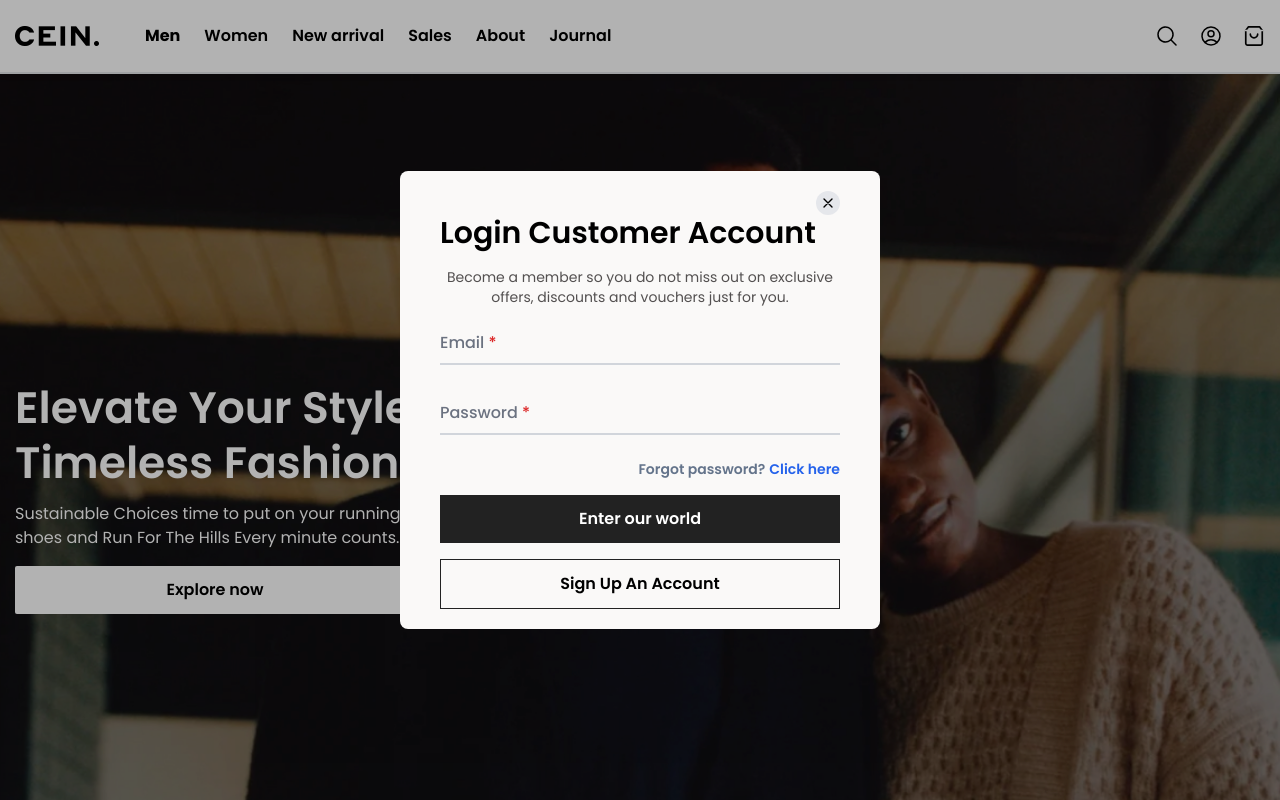
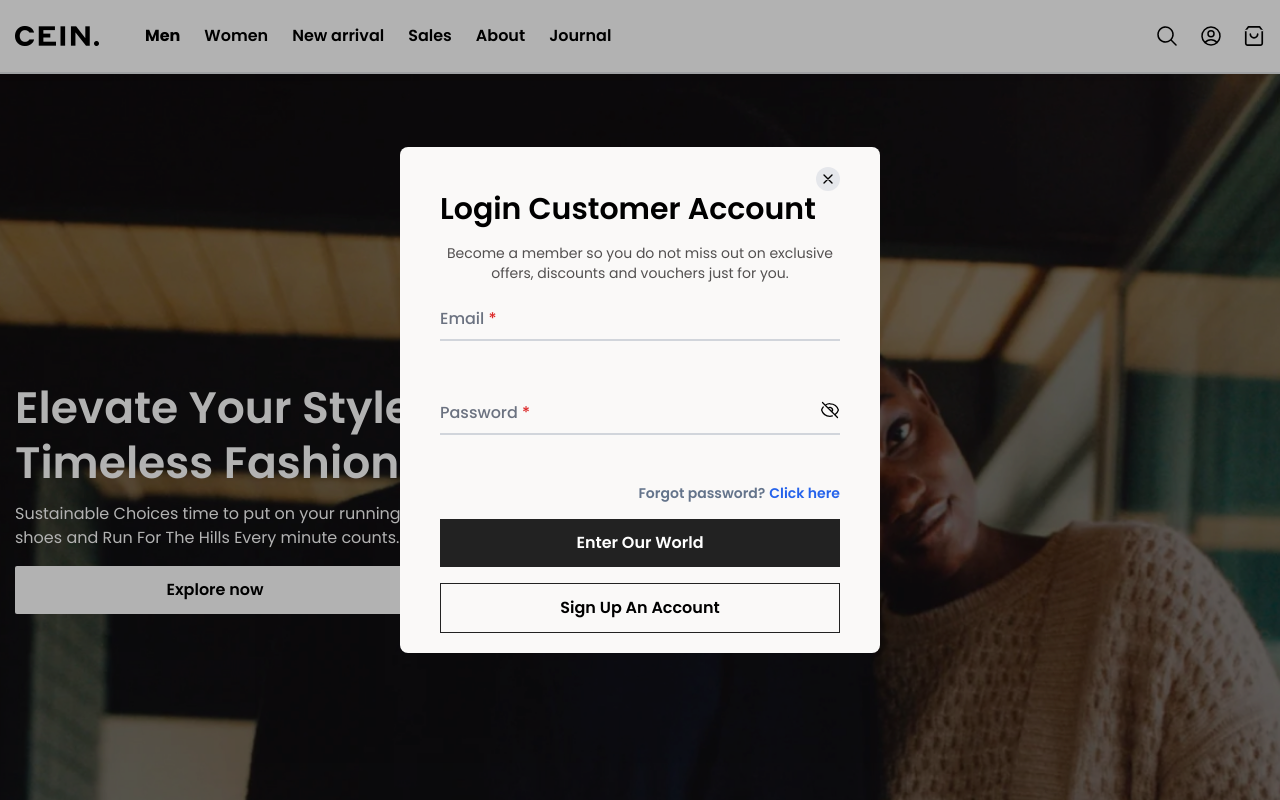
Before and after one commit to kyhungtran191/cein-fe, a React (Vite) app: page / in a window 1280 px wide. Both pictures are taken after a click on the icon 1211 px from the left and 36 px from the top of the page. Shown: the top 800 px of the page. Built offline with nearby package versions, Linux system fonts and the light colour scheme.

Commit message:
done validate

```diff
--- a/package.json
+++ b/package.json
@@ -13,6 +13,7 @@
     "prettier:fix": "prettier --write \"src/**/(*.tsx|*.ts|*.css|*.scss)\""
   },
   "dependencies": {
+    "@hookform/resolvers": "^3.3.4",
     "@tailwindcss/line-clamp": "^0.4.4",
     "@tanstack/react-query": "^4.29.7",
     "@tanstack/react-query-devtools": "^4.29.7",
@@ -24,10 +25,12 @@
     "lodash": "^4.17.21",
     "react": "^18.2.0",
     "react-dom": "^18.2.0",
+    "react-hook-form": "^7.50.1",
     "react-redux": "^9.1.0",
     "react-router-dom": "^6.22.0",
     "react-toastify": "^10.0.4",
     "swiper": "^11.0.6",
+    "yup": "^1.3.3",
     "zustand": "^4.5.0"
   },
   "devDependencies": {
--- a/src/components/Input/Input.tsx
+++ b/src/components/Input/Input.tsx
@@ -1,4 +1,7 @@
-import React from 'react'
+/* eslint-disable jsx-a11y/no-static-element-interactions */
+import React, { useState } from 'react'
+import Eye from 'src/icons/Eye'
+import EyeClose from 'src/icons/EyeClose'
 
 type InputProps = {
   className?: string
@@ -7,14 +10,25 @@ type InputProps = {
   id?: string
 } & React.InputHTMLAttributes<HTMLInputElement>
 export default function Input({ className, type, name, id, ...rest }: InputProps) {
+  const [togglePassword, setTogglePassword] = useState(false)
   return (
+    <>
       <input
-      type={type}
+        type={(type == 'password' && togglePassword ? 'text' : 'password') || type}
         name={name}
         id={id}
         placeholder=''
-      className={`block py-2.5 px-0 w-full text-base text-gray-900 !bg-transparent border-0 border-b-2 border-gray-300 appearance-none dark:text-white font-medium focus:outline-none focus:ring-0 focus:border-blue-400 peer relative ${className}`}
+        className={`block py-2.5 px-0 w-full text-base text-gray-900 !bg-transparent border-0 border-b-2 border-gray-300 appearance-none font-medium focus:outline-none focus:ring-0 focus:border-blue-400 peer relative ${className} pr-5`}
         {...rest}
       />
+      {type == 'password' && (
+        <div
+          className='absolute right-0 top-[30%] -translate-y-1/2 cursor-pointer w-[20px] h-[20px]'
+          onClick={() => setTogglePassword((s) => !s)}
+        >
+          {togglePassword ? <Eye></Eye> : <EyeClose></EyeClose>}
+        </div>
+      )}
+    </>
   )
 }
--- a/src/components/Modal/AuthModal.tsx
+++ b/src/components/Modal/AuthModal.tsx
@@ -1,16 +1,71 @@
 /* eslint-disable jsx-a11y/no-static-element-interactions */
-import React, { useState } from 'react'
+import React, { useMemo, useState } from 'react'
 import Modal from './Modal'
 import { useAuthModal } from 'src/global/useAuthModal'
 import Input from '../Input/Input'
 import Label from '../Label/Label'
 import Button from '../Button/Button'
 import { Link } from 'react-router-dom'
+import * as yup from 'yup'
+import { Controller, SubmitHandler, useForm } from 'react-hook-form'
+import { yupResolver } from '@hookform/resolvers/yup'
+const isAuth = false
 
-const isAuth = false
+type LoginFormData = {
+  email: string
+  password: string
+}
+
+type SignUpFormData = {
+  name: string
+  email: string
+  password: string
+  confirm_password: string
+}
+
 export default function AuthModal() {
   const { open, closeAuth } = useAuthModal((state) => state)
   const [isLogin, setIsLogin] = useState<boolean>(true)
+  //Define Schema
+  //Login
+  const loginSchema = yup
+    .object({
+      email: yup.string().email('Your provided email is invald').required('Please provide your email'),
+      password: yup.string().required('Please provide password').min(8, 'Password must be at least 8 characters')
+    })
+    .required()
+  //SignUp
+  const signUpSchema = yup
+    .object({
+      name: yup.string().required('Please provide your name'),
+      email: yup.string().email('Your provided email is invald').required('Please provide your email'),
+      password: yup.string().required('Please provide password').min(8, 'Password must be at least 8 characters'),
+      confirm_password: yup
+        .string()
+        .oneOf([yup.ref('password')], 'Passwords is not match')
+        .required('Please provide confirm password')
+    })
+    .required()
+  //Define form validate
+  const {
+    control: loginControl,
+    handleSubmit: handleSubmitLogin,
+    formState: { errors: loginErrors }
+  } = useForm<LoginFormData>({
+    resolver: yupResolver(loginSchema)
+  })
+
+  const {
+    control: signUpControl,
+    handleSubmit: handleSubmitSignUp,
+    formState: { errors: signUpErrors }
+  } = useForm<SignUpFormData>({
+    resolver: yupResolver(signUpSchema)
+  })
+
+  const onSubmitLogin: SubmitHandler<LoginFormData> = (data) => console.log(data)
+  const onSubmitSignUp: SubmitHandler<SignUpFormData> = (data) => console.log(data)
+
   if (isAuth) return null
   return (
     <Modal
@@ -24,49 +79,37 @@ export default function AuthModal() {
       <p className='text-center section-desc  max-w-[400px] mx-auto text-xs md:text-sm pb-15'>
         Become a member so you do not miss out on exclusive offers, discounts and vouchers just for you.
       </p>
-      <form action=''>
+      {isLogin && (
+        <form onSubmit={handleSubmitLogin(onSubmitLogin)}>
           <div className='relative z-0 w-full mb-6 group'>
-          <Input type='text' name='email' id='email'></Input>
+            <Controller
+              control={loginControl}
+              name='email'
+              render={({ field }) => <Input type='text' id='email' {...field}></Input>}
+            ></Controller>
             <Label htmlFor='email'>
               Email <span className='text-red-600'>*</span>
             </Label>
+            <div className='py-3 text-sm font-semibold text-red-500'>{loginErrors.email?.message}</div>
           </div>
-        {!isLogin && (
           <div className='relative z-0 w-full mb-6 group'>
-            <Input type='text' name='name' id='name'></Input>
-            <Label htmlFor='name'>
-              Full Name <span className='text-red-600'>*</span>
-            </Label>
-          </div>
-        )}
-        <div className='relative z-0 w-full mb-6 group'>
-          <Input type='text' name='email' id='email'></Input>
-          <Label htmlFor='email'>
+            <Controller
+              control={loginControl}
+              name='password'
+              render={({ field }) => <Input type='password' id='password' {...field}></Input>}
+            ></Controller>
+            <Label htmlFor='password'>
               Password <span className='text-red-600'>*</span>
             </Label>
+            <div className='py-3 text-sm font-semibold text-red-500'>{loginErrors.password?.message}</div>
           </div>
-        {!isLogin && (
-          <div className='relative z-0 w-full mb-6 group'>
-            <Input type='password' name='confirm_password' id='confirm_password'></Input>
-            <Label htmlFor='confirm_password'>
-              Confirm Password <span className='text-red-600'>*</span>
-            </Label>
-          </div>
-        )}
           <div className='flex items-center justify-end w-full gap-1 my-4 text-sm font-semibold text-slate-500'>
-          {isLogin ? 'Forgot password?' : 'Already have account?'}
-          {isLogin ? (
+            Forgot password?
             <Link to='/' className='text-blue-600 hover:underline'>
               Click here
             </Link>
-          ) : (
-            <div className='text-blue-600 cursor-pointer hover:underline' onClick={() => setIsLogin(true)}>
-              Sign In
           </div>
-          )}
-        </div>
-        <Button className='bg-[#222222] text-white my-4'>{isLogin ? 'Enter our world' : 'Sign Up'}</Button>
-        {isLogin && (
+          <Button className='bg-[#222222] text-white my-4'>Enter Our World</Button>
           <Button
             className='bg-[transparent] hover:text-opacity-70 text-black border border-[#222222]'
             type='button'
@@ -76,8 +119,63 @@ export default function AuthModal() {
           >
             Sign Up An Account
           </Button>
+        </form>
       )}
+      {!isLogin && (
+        <form onSubmit={handleSubmitSignUp(onSubmitSignUp)}>
+          <div className='relative z-0 w-full mb-6 group'>
+            <Controller
+              control={signUpControl}
+              name='email'
+              render={({ field }) => <Input type='text' id='email' {...field}></Input>}
+            ></Controller>
+            <Label htmlFor='email'>
+              Email <span className='text-red-600'>*</span>
+            </Label>
+            <div className='text-sm font-semibold text-red-500'>{signUpErrors.email?.message}</div>
+          </div>
+          <div className='relative z-0 w-full mb-6 group'>
+            <Controller
+              control={signUpControl}
+              name='name'
+              render={({ field }) => <Input type='text' id='name' {...field}></Input>}
+            ></Controller>
+            <Label htmlFor='name'>
+              Full Name <span className='text-red-600'>*</span>
+            </Label>
+            <div className='text-sm font-semibold text-red-500'>{signUpErrors.name?.message}</div>
+          </div>
+          <div className='relative z-0 w-full mb-6 group'>
+            <Controller
+              control={signUpControl}
+              name='password'
+              render={({ field }) => <Input type='password' id='password' {...field}></Input>}
+            ></Controller>
+            <Label htmlFor='password'>
+              Password <span className='text-red-600'>*</span>
+            </Label>
+            <div className='text-sm font-semibold text-red-500'>{signUpErrors.password?.message}</div>
+          </div>
+          <div className='relative z-0 w-full mb-6 group'>
+            <Controller
+              control={signUpControl}
+              name='confirm_password'
+              render={({ field }) => <Input type='password' id='confirm_password' {...field}></Input>}
+            ></Controller>
+            <Label htmlFor='confirm_password'>
+              Confirm Password <span className='text-red-600'>*</span>
+            </Label>
+            <div className='text-sm font-semibold text-red-500'>{signUpErrors.confirm_password?.message}</div>
+          </div>
+          <div className='flex items-center justify-end w-full gap-1 my-4 text-sm font-semibold text-slate-500'>
+            Already have account?
+            <div className='text-blue-600 cursor-pointer hover:underline' onClick={() => setIsLogin(true)}>
+              Sign In
+            </div>
+          </div>
+          <Button className='bg-[#222222] text-white my-4'>{isLogin ? 'Enter our world' : 'Sign Up'}</Button>
         </form>
+      )}
     </Modal>
   )
 }
--- /dev/null
+++ b/src/icons/EyeClose.tsx
@@ -0,0 +1,21 @@
+import React from 'react'
+
+export default function EyeClose(props: JSX.IntrinsicElements['svg']) {
+  return (
+    <svg
+      xmlns='http://www.w3.org/2000/svg'
+      fill='none'
+      viewBox='0 0 24 24'
+      strokeWidth={1.5}
+      stroke='currentColor'
+      className='w-5 h-5'
+      {...props}
+    >
+      <path
+        strokeLinecap='round'
+        strokeLinejoin='round'
+        d='M3.98 8.223A10.477 10.477 0 0 0 1.934 12C3.226 16.338 7.244 19.5 12 19.5c.993 0 1.953-.138 2.863-.395M6.228 6.228A10.451 10.451 0 0 1 12 4.5c4.756 0 8.773 3.162 10.065 7.498a10.522 10.522 0 0 1-4.293 5.774M6.228 6.228 3 3m3.228 3.228 3.65 3.65m7.894 7.894L21 21m-3.228-3.228-3.65-3.65m0 0a3 3 0 1 0-4.243-4.243m4.242 4.242L9.88 9.88'
+      />
+    </svg>
+  )
+}
--- a/src/pages/Products/Products.tsx
+++ b/src/pages/Products/Products.tsx
@@ -15,6 +15,7 @@ import { colors, productList } from 'src/utils/constant'
 export default function Products() {
   const [isFilter, setIsFilter] = useState<boolean>(false)
   const params = useQueryParams()
+  console.log(params)
   useEffect(() => {
     document.title = 'Product List'
     return () => {
@@ -110,10 +111,7 @@ export default function Products() {
               <div className='flex flex-wrap items-center justify-between gap-3 mb-3'>
                 <p className='text-base font-medium text-darkGrey'>Found 16 results</p>
                 <FilterProduct></FilterProduct>
-                <Button
-                  className='block text-white bg-black rounded-lg w-max md:hidden'
-                  onClick={() => setIsFilter((s) => !s)}
-                >
+                <Button className='block text-white bg-black rounded-lg w-max md:hidden'>
                   <Filter></Filter>
                 </Button>
                 {/* Dropdown */}
--- a/src/utils/axios.ts
+++ b/src/utils/axios.ts
@@ -1,4 +1,4 @@
-import axios, { AxiosInstance } from 'axios'
+import axios, {type AxiosInstance } from 'axios'
 
 class Http {
   instance: AxiosInstance
--- a/src/utils/constant.ts
+++ b/src/utils/constant.ts
@@ -47,7 +47,7 @@ export const productList = [
   {
     _id: '1',
     images: ['./images/bag1.png', './images/bag2.png'],
-    featured_image: './images/bag2.png',
+    featured_image: 'https://image.uniqlo.com/UQ/ST3/AsianCommon/imagesgoods/465760/sub/goods_465760_sub14.jpg',
     original_price: 29.99,
     sale_price: 19.99,
     name: 'Product 1',
```
Also changed, not shown: src/index.css (+10 -0 lines), 1 other file (tests, documents, lock files or other folders). Lines whose indentation alone changed are shown as unchanged.
